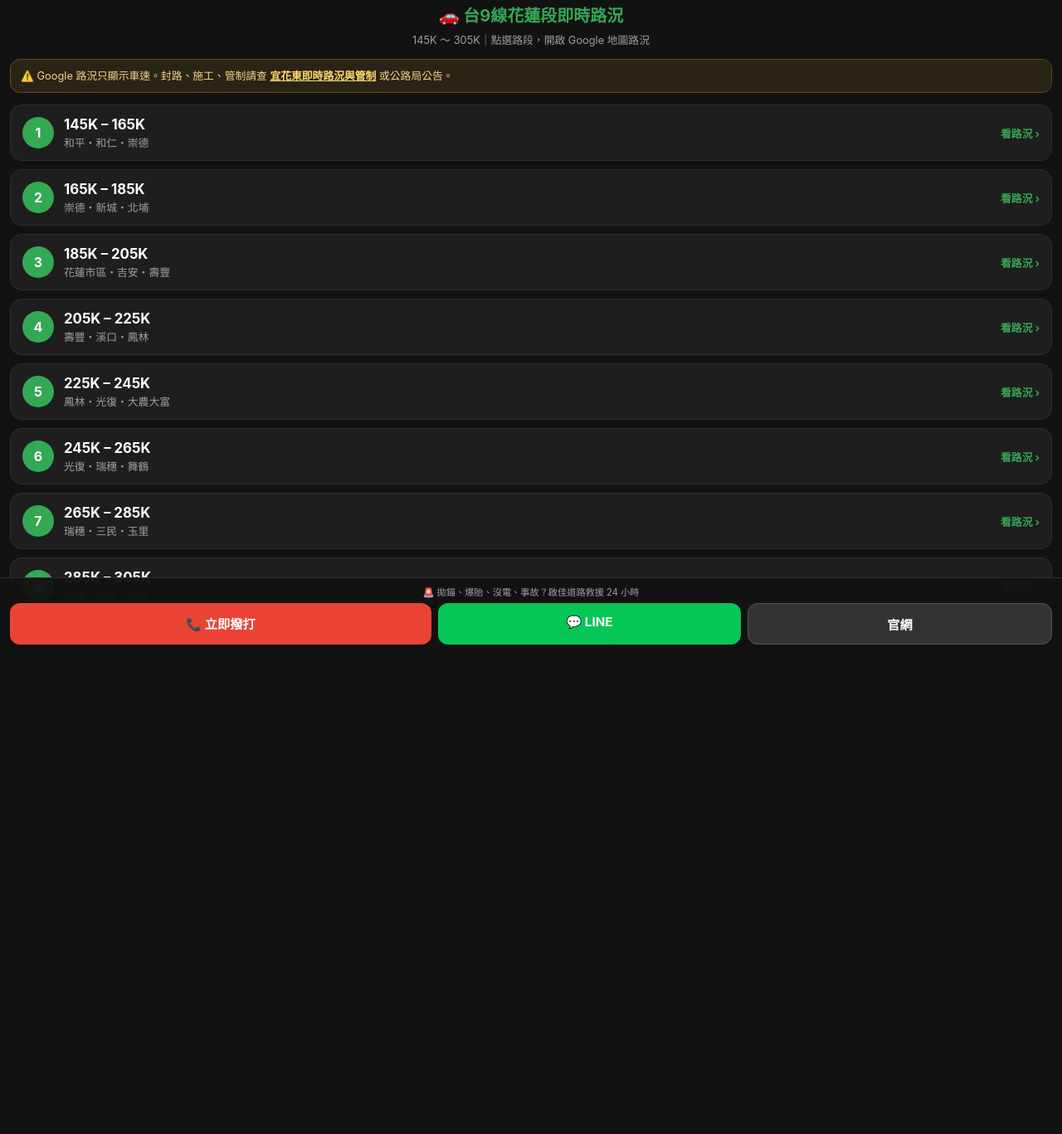
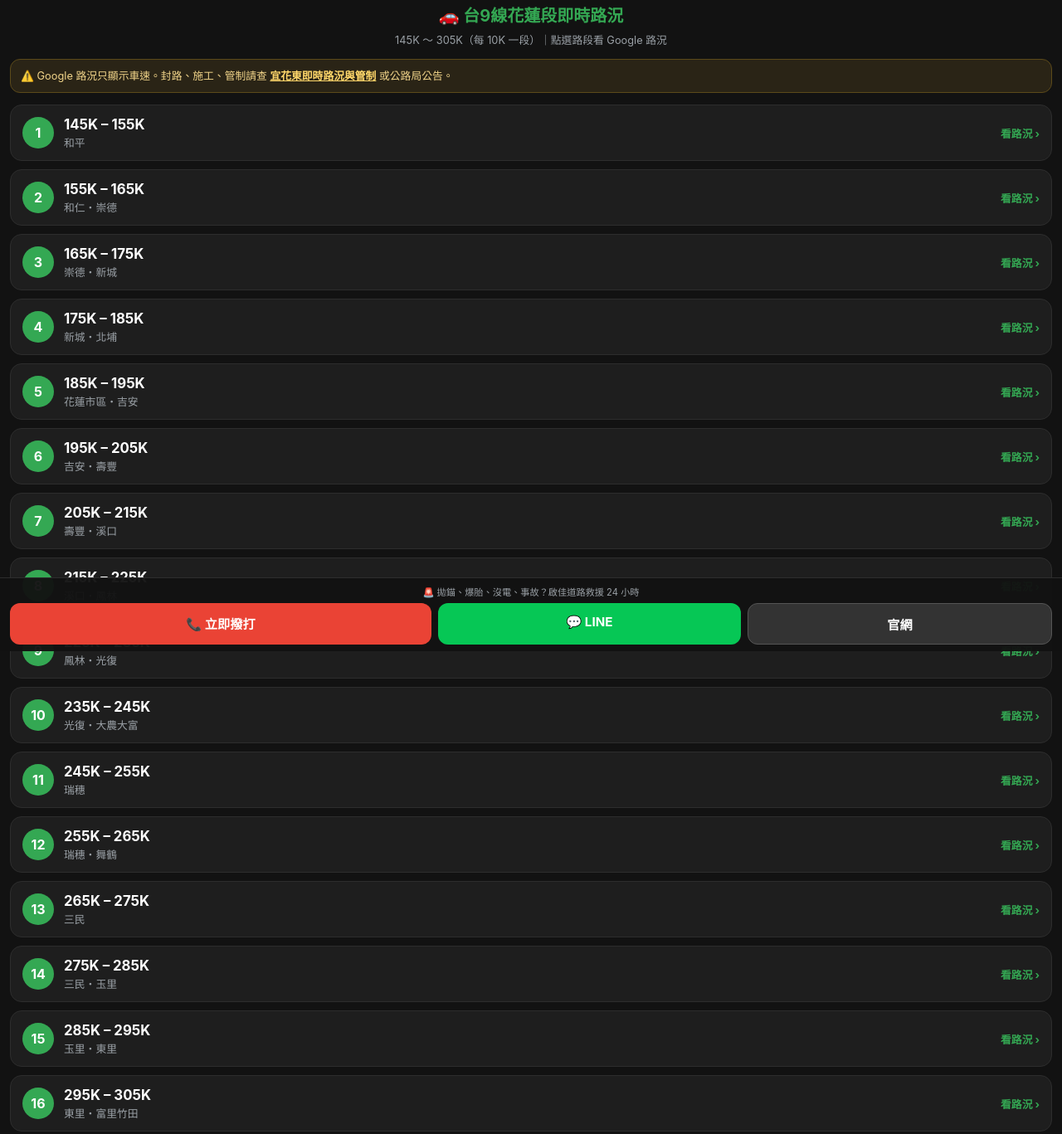
Before and after one commit to qijiaroadrescue/hualien-Provincial-Highway-No.-9, a plain HTML site: page index.html in a window 1280 px wide. Shown: the part 15-1382 px from the top of the page at 83% size. Before the commit the page ends 878 px from the top, so only its background shows below. Drawn offline with Linux system fonts and the light colour scheme.

Commit message:
Update index.html

```diff
--- a/index.html
+++ b/index.html
@@ -52,7 +52,7 @@ header p { margin: 6px 0 0; font-size: .8rem; color: var(--muted); }
 
 <header>
   <h1>🚗 台9線花蓮段即時路況</h1>
-  <p>145K ～ 305K｜點選路段，開啟 Google 地圖路況</p>
+  <p>145K ～ 305K（每 10K 一段）｜點選路段看 Google 路況</p>
 </header>
 
 <div class="notice">
@@ -80,26 +80,46 @@ header p { margin: 6px 0 0; font-size: .8rem; color: var(--muted); }
 </nav>
 
 <script>
-// 每段 20K：km 範圍、沿線地名、地圖中心(lat,lng)、縮放 z。座標不準時改這裡。
+// 每段 10K：km 範圍、沿線地名、地圖中心(lat,lng)、縮放 z。座標不準時改這裡。
 const ROADS = [
-  { km: "145K – 165K", towns: "和平・和仁・崇德",         lat: 24.235, lng: 121.71, z: 12 },
-  { km: "165K – 185K", towns: "崇德・新城・北埔",         lat: 24.14,  lng: 121.63, z: 12 },
-  { km: "185K – 205K", towns: "花蓮市區・吉安・壽豐",     lat: 23.95,  lng: 121.57, z: 12 },
-  { km: "205K – 225K", towns: "壽豐・溪口・鳳林",         lat: 23.78,  lng: 121.49, z: 12 },
-  { km: "225K – 245K", towns: "鳳林・光復・大農大富",     lat: 23.67,  lng: 121.42, z: 12 },
-  { km: "245K – 265K", towns: "光復・瑞穗・舞鶴",         lat: 23.53,  lng: 121.38, z: 12 },
-  { km: "265K – 285K", towns: "瑞穗・三民・玉里",         lat: 23.40,  lng: 121.33, z: 12 },
-  { km: "285K – 305K", towns: "東里・富里・竹田",         lat: 23.22,  lng: 121.27, z: 12 },
+  { km: "145K – 155K", towns: "和平", lat: 24.262, lng: 121.727, z: 13 },
+  { km: "155K – 165K", towns: "和仁・崇德", lat: 24.211, lng: 121.690, z: 13 },
+  { km: "165K – 175K", towns: "崇德・新城", lat: 24.164, lng: 121.650, z: 13 },
+  { km: "175K – 185K", towns: "新城・北埔", lat: 24.093, lng: 121.615, z: 13 },
+  { km: "185K – 195K", towns: "花蓮市區・吉安", lat: 23.997, lng: 121.585, z: 13 },
+  { km: "195K – 205K", towns: "吉安・壽豐", lat: 23.907, lng: 121.550, z: 13 },
+  { km: "205K – 215K", towns: "壽豐・溪口", lat: 23.823, lng: 121.510, z: 13 },
+  { km: "215K – 225K", towns: "溪口・鳳林", lat: 23.753, lng: 121.472, z: 13 },
+  { km: "225K – 235K", towns: "鳳林・光復", lat: 23.698, lng: 121.438, z: 13 },
+  { km: "235K – 245K", towns: "光復・大農大富", lat: 23.635, lng: 121.410, z: 13 },
+  { km: "245K – 255K", towns: "瑞穗", lat: 23.565, lng: 121.390, z: 13 },
+  { km: "255K – 265K", towns: "瑞穗・舞鶴", lat: 23.498, lng: 121.367, z: 13 },
+  { km: "265K – 275K", towns: "三民", lat: 23.432, lng: 121.343, z: 13 },
+  { km: "275K – 285K", towns: "三民・玉里", lat: 23.355, lng: 121.315, z: 13 },
+  { km: "285K – 295K", towns: "玉里・東里", lat: 23.265, lng: 121.285, z: 13 },
+  { km: "295K – 305K", towns: "東里・富里竹田", lat: 23.195, lng: 121.260, z: 13 },
 ];
 const list = document.getElementById('list');
+const isIOS = /iPhone|iPad|iPod/.test(navigator.userAgent);
 ROADS.forEach((r, i) => {
   const a = document.createElement('a');
   a.className = 'seg';
   a.target = '_blank'; a.rel = 'noopener';
-  a.href = `https://www.google.com/maps/@${r.lat},${r.lng},${r.z}z/data=!5m1!1e1`; // !5m1!1e1 = 即時路況圖層
+  // 網址格式：!5m1!1e1 = 開啟即時路況圖層。Android/手機瀏覽器會自動用 Google 地圖 App 或手機版網頁開啟
+  a.href = `https://www.google.com/maps/@${r.lat},${r.lng},${r.z}z/data=!5m1!1e1`;
   a.innerHTML = `<div class="num">${i + 1}</div>
     <div class="info"><div class="km">${r.km}</div><div class="towns">${r.towns}</div></div>
     <div class="go">看路況 ›</div>`;
+  if (isIOS) {
+    // iPhone：先嘗試開啟 Google 地圖 App（含路況），沒裝 App 就退回手機版網頁
+    a.addEventListener('click', e => {
+      e.preventDefault();
+      const web = a.href;
+      const t = setTimeout(() => { window.location.href = web; }, 900);
+      document.addEventListener('visibilitychange', () => { if (document.hidden) clearTimeout(t); }, { once: true });
+      window.location.href = `comgooglemaps://?center=${r.lat},${r.lng}&zoom=${r.z}&views=traffic`;
+    });
+  }
   list.appendChild(a);
 });
 </script>
```
